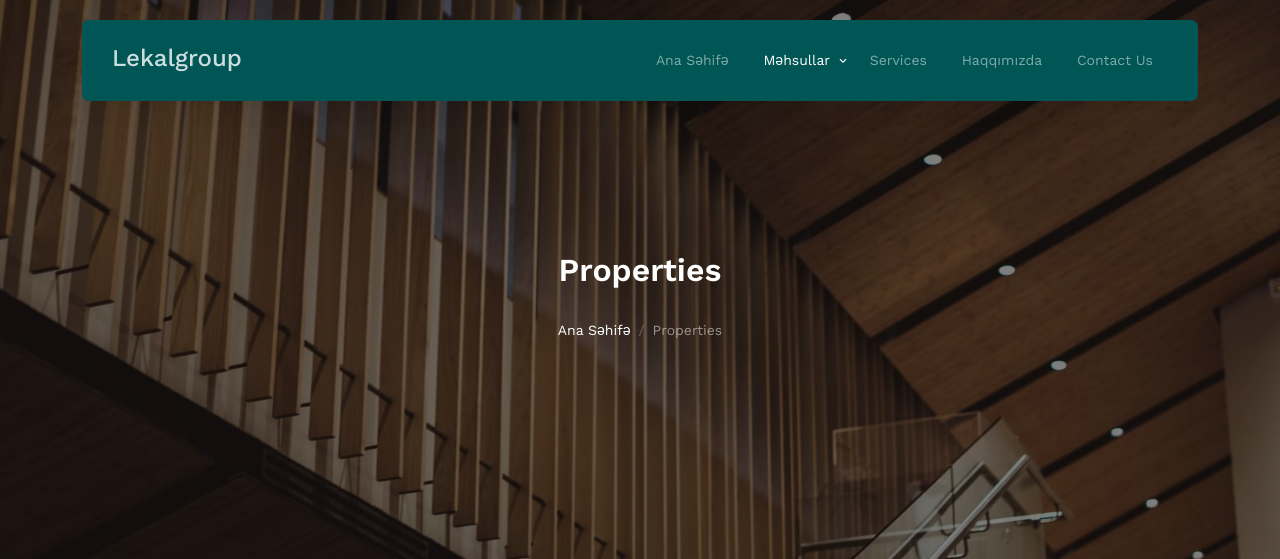
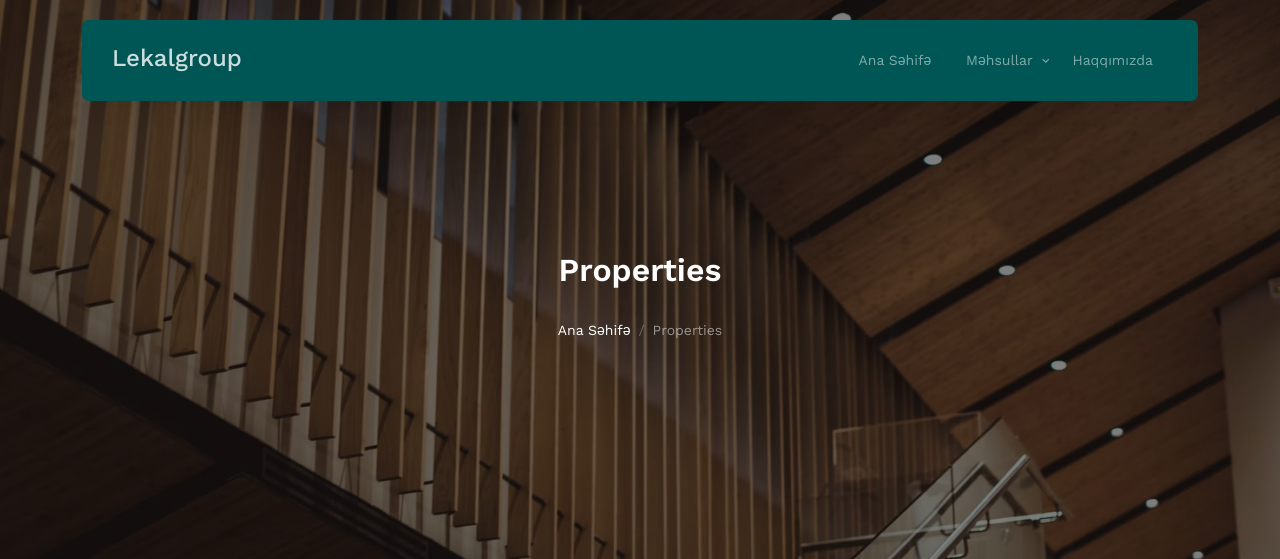
Before and after one commit to elvinhaxverdiyev/lekalgroup, a Django app: page /products/ in a window 1280 px wide. Shown: the top 559 px of the page. Run offline with Django 5.2, Linux system fonts and the light colour scheme; data that the repository does not hold is empty; some libraries are stand-ins or nearby versions; some web fonts are replaced.

Commit message:
Html changes

```diff
--- a/lekalgroup/lekalgroupapp/views.py
+++ b/lekalgroup/lekalgroupapp/views.py
@@ -51,7 +51,7 @@ class ProductListByCategoryView(View):
     def get(self, request, category_id):
         category = get_object_or_404(Category, id=category_id)
         products = Product.objects.filter(category=category)
-        return render(request, 'index.html', {
+        return render(request, 'product.html', {
             'products': products,
             'category': category
         })
--- a/lekalgroup/templates/about.html
+++ b/lekalgroup/templates/about.html
@@ -49,7 +49,7 @@
             >
               <li><a href="{% url 'home-page' %}">Ana Səhifə</a></li>
               <li class="has-children">
-                <a href="{% url 'product-list' %}">Məhsullar</a>
+                <a href="#">Məhsullar</a>
                 <ul class="dropdown">
                   {% for category in categories %}
                     <li>
@@ -58,9 +58,7 @@
                   {% endfor %}
                 </ul>
               </li>
-              <li><a href="services.html">Services</a></li>
               <li class="active"><a href="{% url 'about-page' %}">Haqqımızda</a></li>
-              <li><a href="contact.html">Contact Us</a></li>
             </ul>
 
             <a
--- a/lekalgroup/templates/index.html
+++ b/lekalgroup/templates/index.html
@@ -56,7 +56,7 @@
             >
               <li class="active"><a href="{% url 'home-page' %}">Ana Səhifə</a></li>
               <li class="has-children">
-                <a href="{% url 'product-list' %}">Məhsullar</a>
+                <a href="#">Məhsullar</a>
                 <ul class="dropdown">
                   {% for category in categories %}
                     <li>
@@ -65,9 +65,7 @@
                   {% endfor %}
                 </ul>
               </li>
-              <li><a href="services.html">Services</a></li>
               <li><a href="{% url 'about-page' %}">Haqqımızda</a></li>
-              <li><a href="contact.html">Contact Us</a></li>
             </ul>
 
             <a
--- a/lekalgroup/templates/product-detail.html
+++ b/lekalgroup/templates/product-detail.html
@@ -49,7 +49,7 @@
             >
               <li><a href="{% url 'home-page' %}">Ana Səhifə</a></li>
               <li class="has-children">
-                <a href="properties.html">Məhsullar</a>
+                <a href="#">Məhsullar</a>
                 <ul class="dropdown">
                   {% for category in categories %}
                     <li>
@@ -57,12 +57,8 @@
                     </li>
                   {% endfor %}
                 </ul>
-                  </li>
-                </ul>
               </li>
-              <li><a href="services.html">Services</a></li>
               <li><a href="{% url 'about-page' %}">Haqqımızda</a></li>
-              <li class="active"><a href="contact.html">Contact Us</a></li>
             </ul>
 
             <a
--- a/lekalgroup/templates/product.html
+++ b/lekalgroup/templates/product.html
@@ -54,8 +54,8 @@
               class="js-clone-nav d-none d-lg-inline-block text-start site-menu float-end"
             >
               <li><a href="{% url 'home-page' %}">Ana Səhifə</a></li>
-              <li class="has-children active">
-                <a href="{% url 'product-list' %}">Məhsullar</a>
+              <li class="has-children">
+                <a href="#">Məhsullar</a>
                 <ul class="dropdown">
                   {% for category in categories %}
                     <li>
@@ -64,9 +64,7 @@
                   {% endfor %}
                 </ul>
               </li>
-              <li><a href="services.html">Services</a></li>
               <li><a href="{% url 'about-page' %}">Haqqımızda</a></li>
-              <li><a href="contact.html">Contact Us</a></li>
             </ul>
 
             <a
```
Also changed, not shown: lekalgroup/media/product_images/625206a03c54c.jpg (added), lekalgroup/media/product_images/727970.jpg (added).
